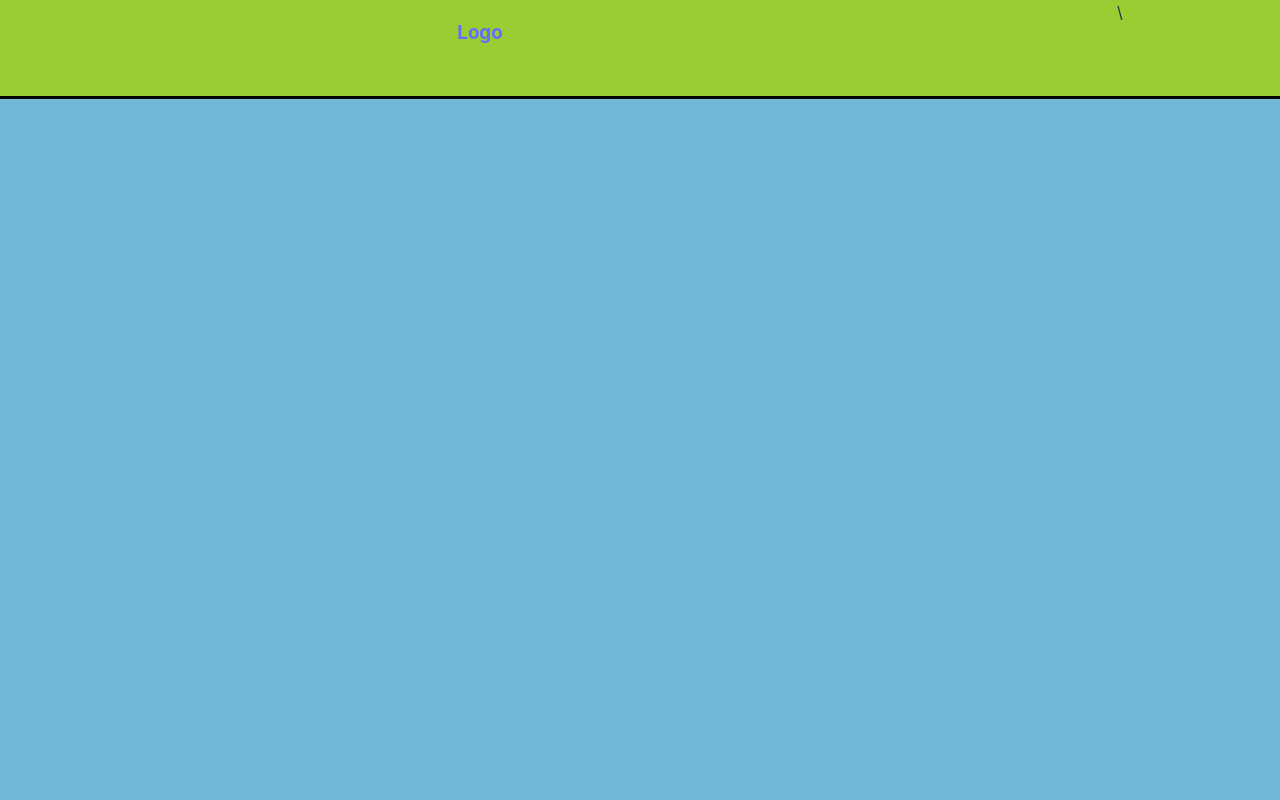
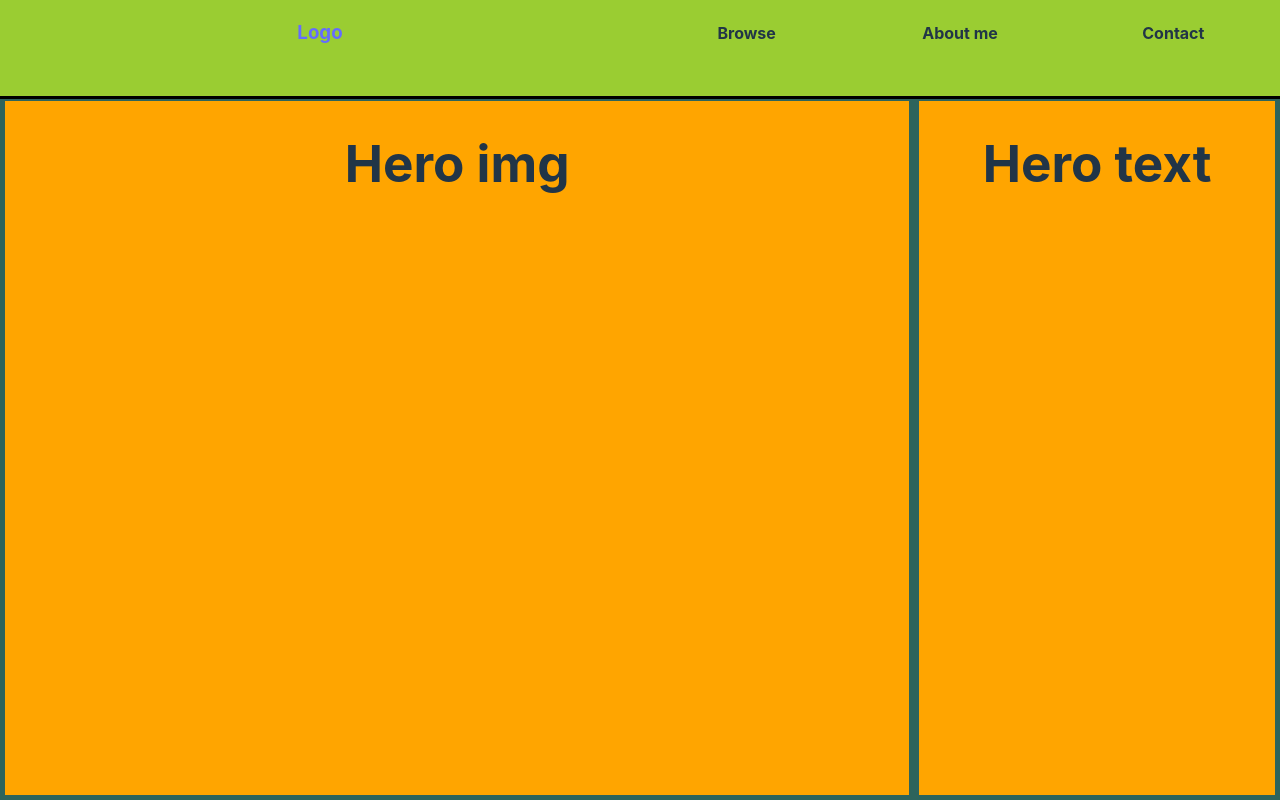
Before and after one commit to AmmarElsherif2021/ammarPortfolio, a React (Vite) app: page /Home in a window 1280 px wide. Shown: the top 800 px of the page. Built offline with nearby package versions, Linux system fonts and the light colour scheme.

Commit message:
... continue router dom

```diff
--- a/src/components/Hero/Hero.css
+++ b/src/components/Hero/Hero.css
@@ -1,9 +1,10 @@
 .hero{
     width:100%;
-    height:100%;
+    height:88vh;
     background:rgb(45, 100, 92);
     display:grid;
     grid-template-columns: 5fr 2fr;
+    grid-template-rows: 1fr;
 }
 .hero-img{
     background: orange;
--- a/src/components/Navbar/Navbar.css
+++ b/src/components/Navbar/Navbar.css
@@ -2,12 +2,12 @@
     height:12vh;
     width:100%;
     border-bottom: 3px black solid;
-    position:absolute;
+    position:fixed;
     top:0;
     background: yellowgreen;
     justify-content:left;
     display: grid;
-    grid-template-columns: 3fr 1fr;
+    grid-template-columns: 1fr 1fr;
     justify-content: left;
     overflow:hidden;
 
@@ -16,5 +16,5 @@
 .right-nav{
     display: grid;
     grid-template-columns: 1fr 1fr 1fr;
-    background: red;
+
 }
--- a/src/components/Navbar/Navbar.jsx
+++ b/src/components/Navbar/Navbar.jsx
@@ -8,7 +8,7 @@ const Navbar=()=>{
               <Link to={`Home`}><h3>Logo</h3></Link>
               <Outlet/>
             </div>
-           \
+
             <div className='right-nav'>
                 <div>
                 <h4>Browse</h4>
--- a/src/routes/Home/Home.css
+++ b/src/routes/Home/Home.css
@@ -1,5 +1,6 @@
 .home{
   width:100%;
+
 }
 .home-intro {
     height:88vh;
--- a/src/routes/root/root.jsx
+++ b/src/routes/root/root.jsx
@@ -4,9 +4,10 @@ import Navbar from "../../components/Navbar/Navbar";
 const Root=()=>{
     return(
         <div className="root">
-        <div>
-          <Navbar/>
-        </div>
+          <div>
+            <Navbar/>
+            <Outlet />
+          </div>
 
 
 
```
